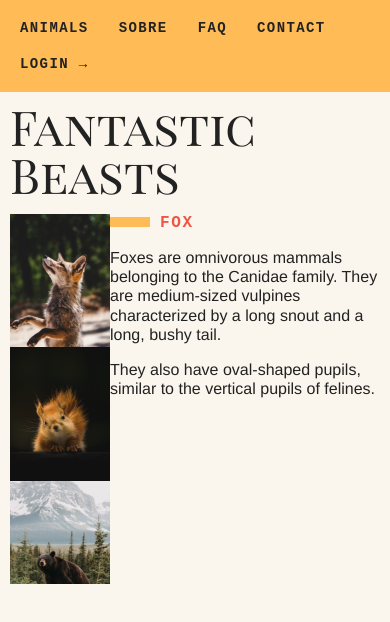
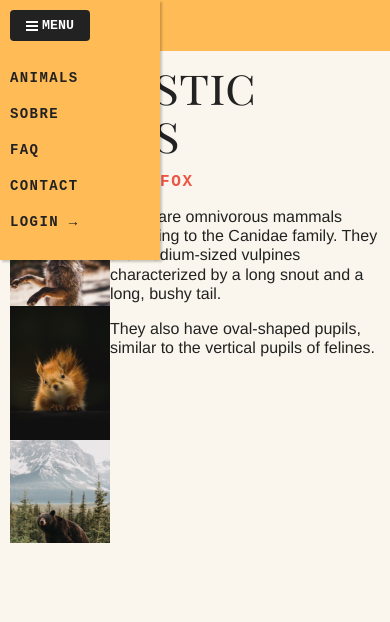
Before and after one commit to eduardowanderleyde/animais-fantasticos, a plain HTML site: page index.html in a window 390 px wide. Shown: the top 622 px of the page. Drawn offline with Linux system fonts and the light colour scheme.

Commit message:
BUILT - Make the menu-mobile structure

```diff
--- /dev/null
+++ b/css/menu-mobile.css
@@ -0,0 +1,47 @@
+[data-menu="button"] {
+  display: none;
+}
+
+@media (max-width: 700px){
+  .js [data-menu="button"] {
+    display: flex;
+    background: #222;
+    border: none;
+    padding: 0.5rem 1rem;
+    border-radius: 4px;
+    text-transform: uppercase;
+    font-family: 'IBM Plex Mono', monospace;
+    font-weight: bold;
+    color: #fff;
+    cursor: pointer;
+    margin: 10px;
+    align-items: center;
+    position: relative;
+    z-index: 300;
+  }
+
+  .js [data-menu="button"]::before{
+    margin-right: 4px;
+    content:'';
+    display: inline-block;
+    height: 2px;
+    width: 12px;
+    background: #fff;
+    box-shadow: 0 4px #fff, 0 -4px #fff;
+  }
+  .js [data-menu="list"] {
+    display: block;
+    position: absolute;
+    background: #FB5;
+    width: 160px;
+    z-index: 200;
+    top: 0;
+    padding: 60px 0 20px 0;
+    box-shadow: 2px 2px 2px 0 rgba(0,0,0,0.2)
+  }
+
+  .js .dropdown-menu{
+    position: static;
+    border: none;
+  }
+}
--- a/css/style.css
+++ b/css/style.css
@@ -2,3 +2,4 @@
 @import 'modal.css';
 @import 'tooltip.css';
 @import 'dropdown-menu.css';
+@import 'menu-mobile.css';
--- a/index.html
+++ b/index.html
@@ -14,7 +14,8 @@
 <body>
   <div class="grid-container">
     <nav class="menu" data-menu="suave">
-      <ul>
+      <button data-menu="button" aria-expanded="false" aria-controls="menu">Menu</button>
+      <ul data-menu="list" id="menu">
         <li><a href="#animais">Animals</a></li>
         <li data-dropdown>
           <a href="sobre.html">Sobre</a>
```
